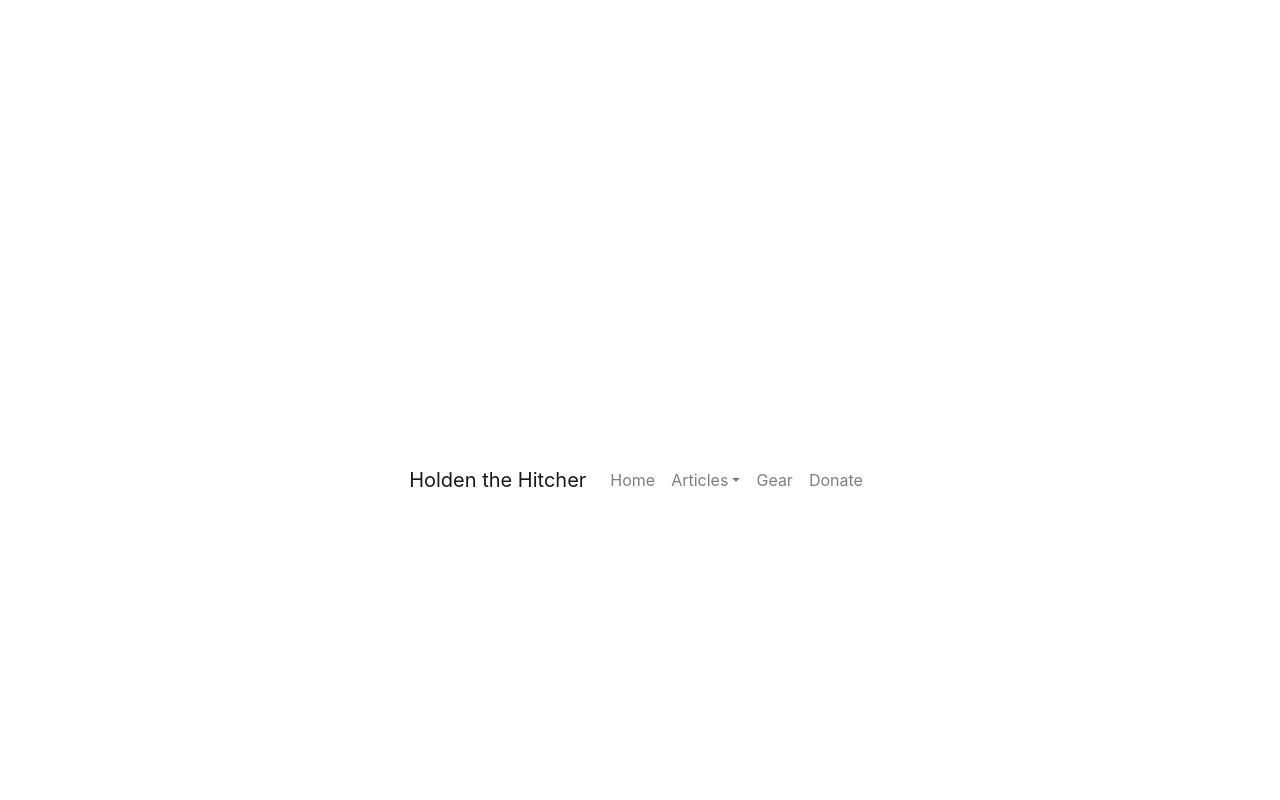
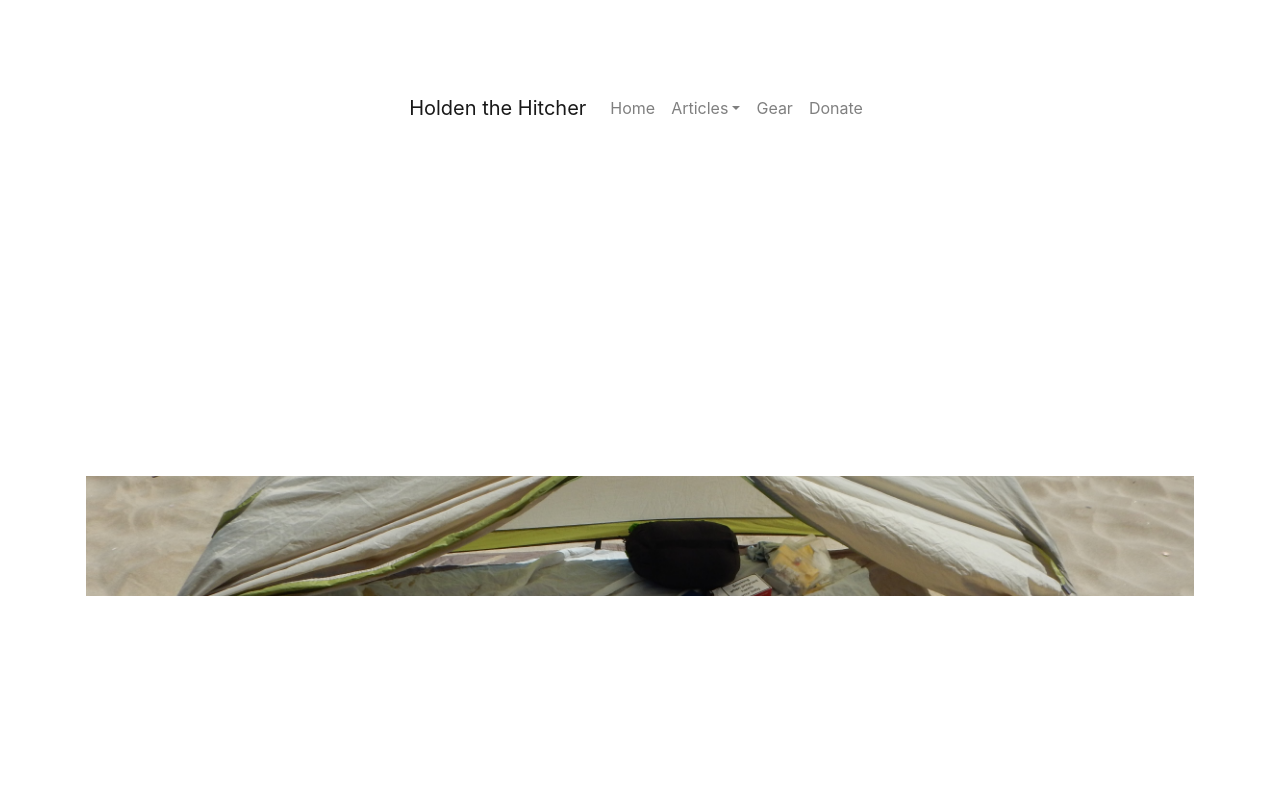
Before and after one commit to holdenthehitcher/hitchhikingblog, a Next.js app in the folder my-app/: page /gear in a window 1280 px wide. Shown: the top 800 px of the page. Built offline with nearby package versions, Linux system fonts and the light colour scheme.

Commit message:
added background to gear, couldnt get it to not be hidden oin pg without br

```diff
--- a/my-app/components/ArticlesFeatured.js
+++ b/my-app/components/ArticlesFeatured.js
@@ -14,7 +14,7 @@ export default function ArticlesFeatured() {
     {
       header: "Culinary",
       image: "blogmaterials/categories/culinary_category.jpg",
-    },
+    }
   ];
 
   return (
--- /dev/null
+++ b/my-app/components/CategoryTemplate.js
@@ -0,0 +1,13 @@
+import React from "react";
+
+export default function CategoryTemplate(props) {
+  return (
+    <>
+      <div className="container">
+        <div className="categoryBackground" id="gearBackground">
+        <br></br><br></br><br></br><br></br><br></br>
+        </div>
+      </div>
+    </>
+  );
+}
--- a/my-app/css/styles.scss
+++ b/my-app/css/styles.scss
@@ -4,6 +4,8 @@ html,
 body {
   padding: 0;
   margin: 0;
+
+
 }
 
 .container {
@@ -39,3 +41,15 @@ a {
   color: inherit;
   text-decoration: none;
 }
+
+#gearBackground {
+  background-image: url("/blogmaterials/gear/gear_category.jpg");
+  height: 100%;
+  width: 100%;
+  background-position: center;
+  background-repeat: no-repeat;
+  background-size: cover;
+}
+
+
+//enter new style below
--- a/my-app/pages/gear.js
+++ b/my-app/pages/gear.js
@@ -1,17 +1,31 @@
+import React, { Component } from "react";
 import Title from "../components/Title";
 import Navigation from "../components/Navigation";
 import Footer from "../components/Footer";
+import CategoryTemplate from "../components/CategoryTemplate";
 
-export default function Articles() {
+export default class Articles extends Component {
+  constructor(props) {
+    super(props);
+
+    this.state = {
+      backgroundId: "gearBackground",
+    };
+  }
+
+  render() {
     return (
       <>
         <Title />
         <main>
+        <Navigation />
           <div className="container">
-          <Navigation />
+
+            <CategoryTemplate />
+            <Footer />
           </div>
-        <Footer />
         </main>
       </>
     );
   }
+}
```
Lines whose indentation alone changed are shown as unchanged.
